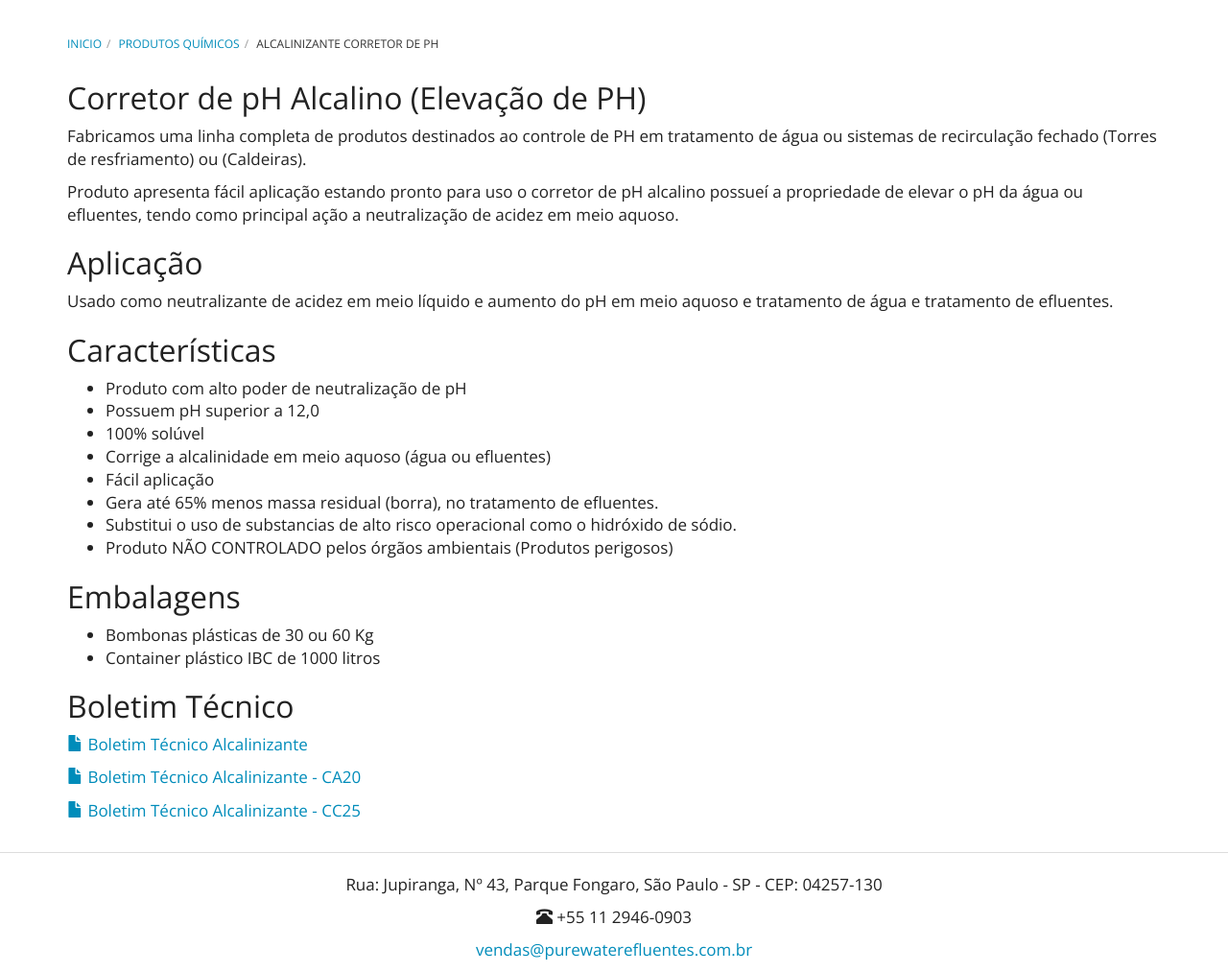
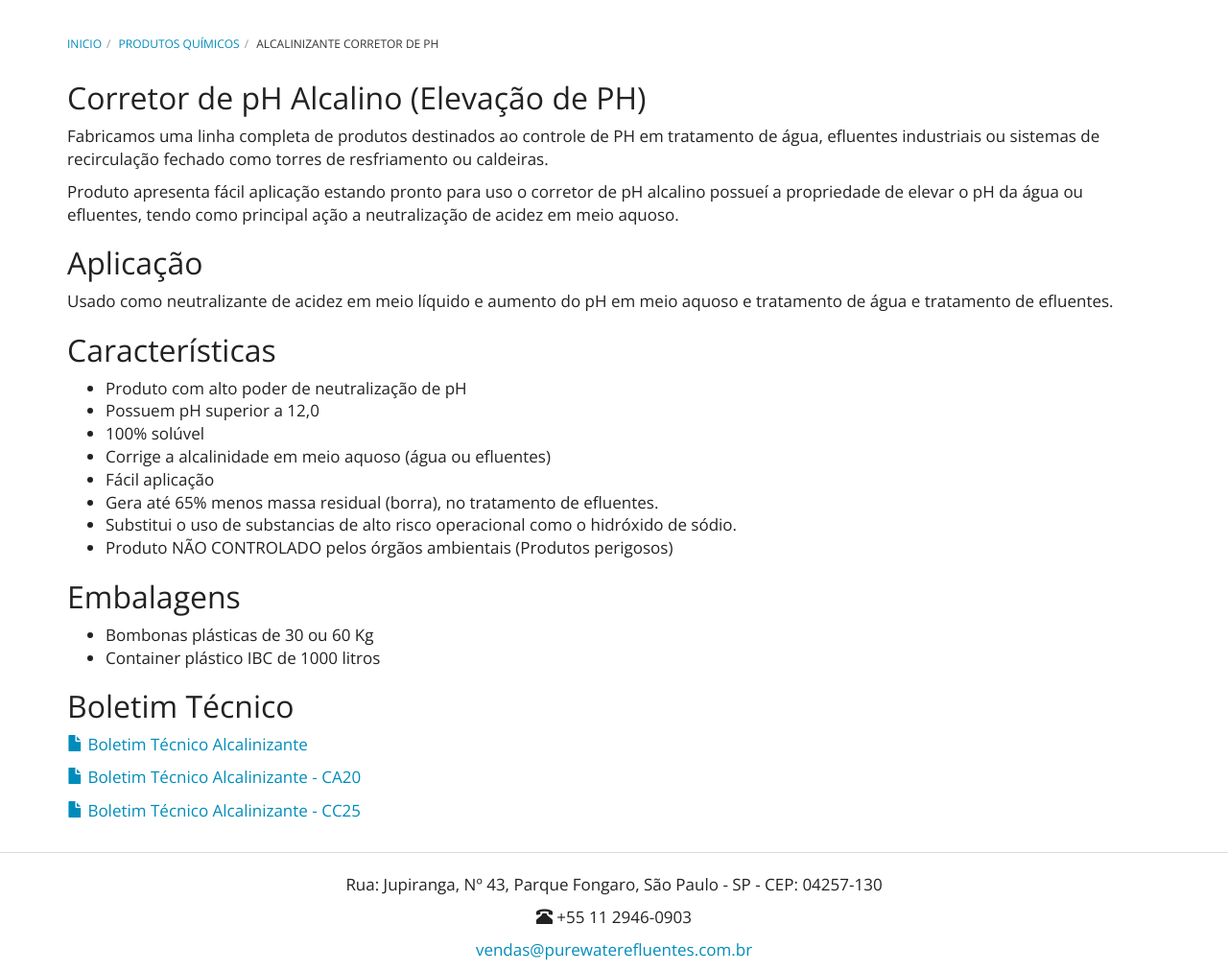
Before and after one commit to purewaterefluentes/purewaterefluentes.github.io, a Jekyll site: the page built from produtos/alcalinizante-corretor-ph.md, in a window 1280 px wide and 1260 px high. Shown: the part 247-1260 px from the top of the window at 96% size. Built offline with Jekyll 4.4.1, drawn with Linux system fonts in a browser that asks for light colours; nearby versions of some CDN libraries; library files that are not in the unit come from our copies.

Commit message:
Update alcalinizante-corretor-ph.md

```diff
--- a/produtos/alcalinizante-corretor-ph.md
+++ b/produtos/alcalinizante-corretor-ph.md
@@ -8,7 +8,7 @@ subtitle:
 
 ## Corretor de pH Alcalino (Elevação de PH)
 
-Fabricamos uma linha completa de produtos destinados ao controle de PH em tratamento de água ou sistemas de recirculação fechado (Torres de resfriamento) ou (Caldeiras).
+Fabricamos uma linha completa de produtos destinados ao controle de PH em tratamento de água, efluentes industriais ou sistemas de recirculação fechado como torres de resfriamento ou caldeiras.
 
 Produto apresenta fácil aplicação estando pronto para uso o corretor de pH alcalino possueí a propriedade de elevar o pH da água ou efluentes, tendo como principal ação a neutralização de acidez em meio aquoso.
 
```
